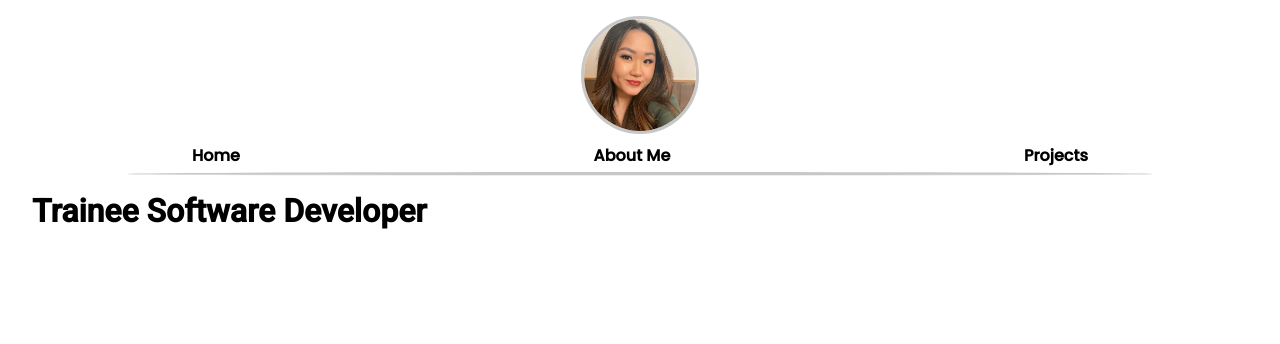
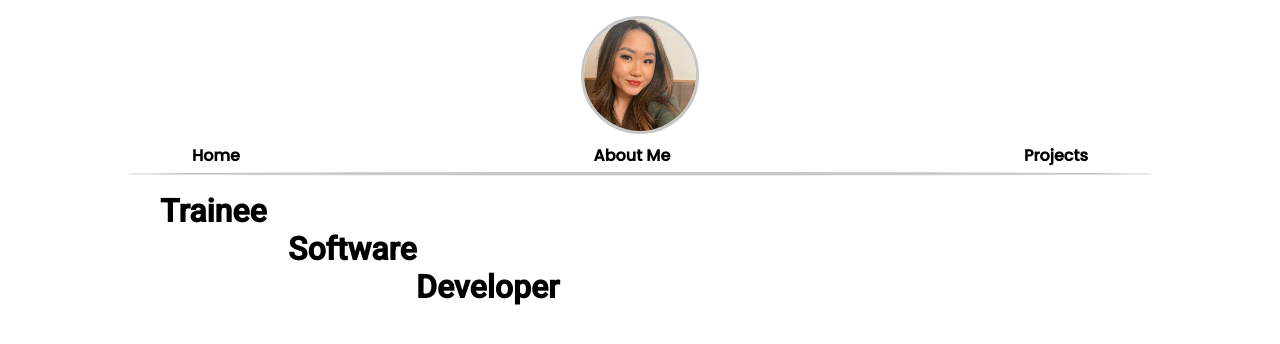
Before and after one commit to lanniiee/my-portfolio, a React (Create React App) app: page / in a window 1280 px wide. Shown: the top 344 px of the page. Built offline with nearby package versions, Linux system fonts and the light colour scheme.

Commit message:
add animation

```diff
--- a/src/pages/Home/Home.jsx
+++ b/src/pages/Home/Home.jsx
@@ -3,7 +3,9 @@ import "./Home.scss";
 const Home = () => {
     return (
         <div className="home">
-            <h1>Trainee Software Developer</h1>
+            <h1 className="home__trainee">Trainee</h1>
+            <h1 className="home__software">Software</h1>
+            <h1 className="home__developer">Developer</h1>
         </div>
 
     )
--- a/src/pages/Home/Home.scss
+++ b/src/pages/Home/Home.scss
@@ -4,4 +4,57 @@
 .home {
     padding: 12rem 2rem 2rem 2rem;
     font-family: $font-heading;
+
+    &__trainee {
+        position: relative;
+        animation-name: trainee;
+        animation-duration: 2s;
+        animation-iteration-count: 1;
+        margin-left: 10vw;
+    }
+
+    &__software {
+        position: relative;
+        animation-name: software;
+        animation-duration: 2s;
+        animation-iteration-count: 1;
+        margin-left: 20vw;
+    }
+
+    &__developer {
+        position: relative;
+        animation-name: developer;
+        animation-duration: 2s;
+        animation-iteration-count: 1;
+        margin-left: 30vw;
+    }
+
+    @keyframes trainee {
+        from {
+            margin-left: 0;
+        }
+
+        to {
+            margin-left: 10vw;
+        }
+    }
+
+    @keyframes software {
+        from {
+            margin-left: 0;
+        }
+        to {
+            margin-left: 20vw;
+        }
+    }
+
+    @keyframes developer {
+        from {
+            margin-left: 0;
+        }
+
+        to {
+            margin-left: 30vw;
+        }
+    }
 }
```
